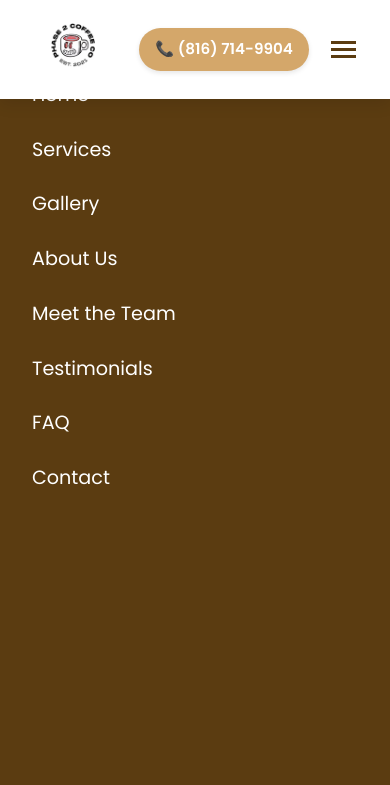
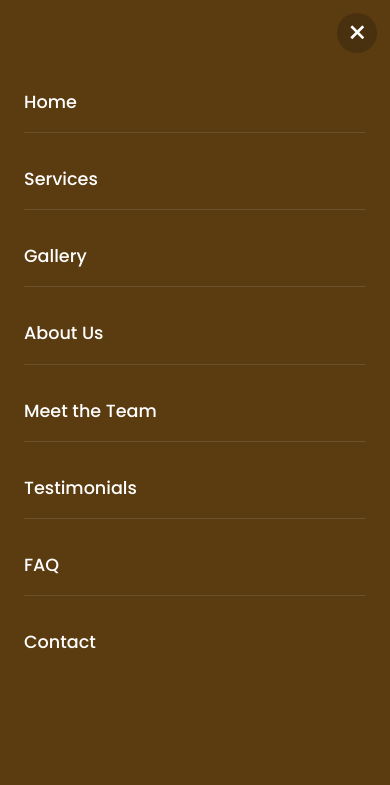
Before and after one commit to Tcjoeygithub/phase2coffeeco, a website: page index.html in a window 390 px wide. Both pictures are taken after a click on the element 343 px from the left and 49 px from the top of the page. Shown: the top 785 px of the page. Drawn offline with Linux system fonts and the light colour scheme.

Commit message:
Fix mobile issues: convert date fields to text inputs and improve hamburger menu functionality

```diff
--- a/script.js
+++ b/script.js
@@ -23,14 +23,38 @@ document.addEventListener('DOMContentLoaded', function() {
 
     const mobileMenuClose = document.querySelector('.mobile-menu-close');
 
-    mobileMenuBtn.addEventListener('click', function() {
-        mobileMenu.classList.add('active');
-        document.body.style.overflow = 'hidden';
+    // Function to toggle mobile menu
+    function toggleMobileMenu() {
+        mobileMenu.classList.toggle('active');
+        document.body.style.overflow = mobileMenu.classList.contains('active') ? 'hidden' : 'auto';
+    }
+
+    // Open mobile menu
+    mobileMenuBtn.addEventListener('click', function(e) {
+        e.stopPropagation(); // Prevent event from bubbling up
+        toggleMobileMenu();
     });
 
-    mobileMenuClose.addEventListener('click', function() {
-        mobileMenu.classList.remove('active');
-        document.body.style.overflow = 'auto';
+    // Close mobile menu when clicking the close button
+    mobileMenuClose.addEventListener('click', function(e) {
+        e.stopPropagation(); // Prevent event from bubbling up
+        toggleMobileMenu();
+    });
+
+    // Close mobile menu when clicking on a menu item
+    mobileMenu.querySelectorAll('a').forEach(link => {
+        link.addEventListener('click', function() {
+            toggleMobileMenu();
+        });
+    });
+
+    // Close mobile menu when clicking outside of it
+    document.addEventListener('click', function(e) {
+        if (mobileMenu.classList.contains('active') &&
+            !mobileMenu.contains(e.target) &&
+            e.target !== mobileMenuBtn) {
+            toggleMobileMenu();
+        }
     });
 
     // Form Validation and Submission
--- a/styles.css
+++ b/styles.css
@@ -173,6 +173,7 @@ nav ul li a {
     display: none;
     flex-direction: column;
     cursor: pointer;
+    z-index: 101;
 }
 
 .mobile-menu-btn span {
@@ -727,8 +728,9 @@ footer {
     width: 100%;
     height: 100%;
     background-color: var(--primary-color);
-    z-index: 99;
+    z-index: 999;
     padding: 2rem;
+    overflow-y: auto;
 }
 
 .mobile-menu.active {
@@ -742,10 +744,19 @@ footer {
     font-size: 2rem;
     color: white;
     cursor: pointer;
+    z-index: 1000;
+    width: 40px;
+    height: 40px;
+    display: flex;
+    align-items: center;
+    justify-content: center;
+    background-color: rgba(0,0,0,0.2);
+    border-radius: 50%;
 }
 
 .mobile-menu ul {
-    margin-top: 3rem;
+    margin-top: 4rem;
+    padding-bottom: 2rem;
 }
 
 .mobile-menu ul li {
@@ -755,6 +766,45 @@ footer {
 .mobile-menu ul li a {
     color: white;
     font-size: 1.2rem;
+    display: block;
+    padding: 0.5rem 0;
+    font-weight: 500;
+    transition: var(--transition);
+}
+
+.mobile-menu ul li a:hover {
+    color: var(--secondary-color);
+    transform: translateX(5px);
+}
+
+.mobile-menu ul li {
+    margin-bottom: 1.5rem;
+    border-bottom: 1px solid rgba(255, 255, 255, 0.1);
+    padding-bottom: 0.5rem;
+}
+
+.mobile-menu ul li:last-child {
+    border-bottom: none;
+}
+
+/* Ensure the mobile menu is properly positioned on all devices */
+@media (max-width: 576px) {
+    .mobile-menu {
+        padding: 1.5rem;
+    }
+
+    .mobile-menu ul {
+        margin-top: 3.5rem;
+    }
+
+    .mobile-menu ul li a {
+        font-size: 1.1rem;
+    }
+
+    .mobile-menu-close {
+        top: 0.8rem;
+        right: 0.8rem;
+    }
 }
 
 /* Form Validation Styles */
```
